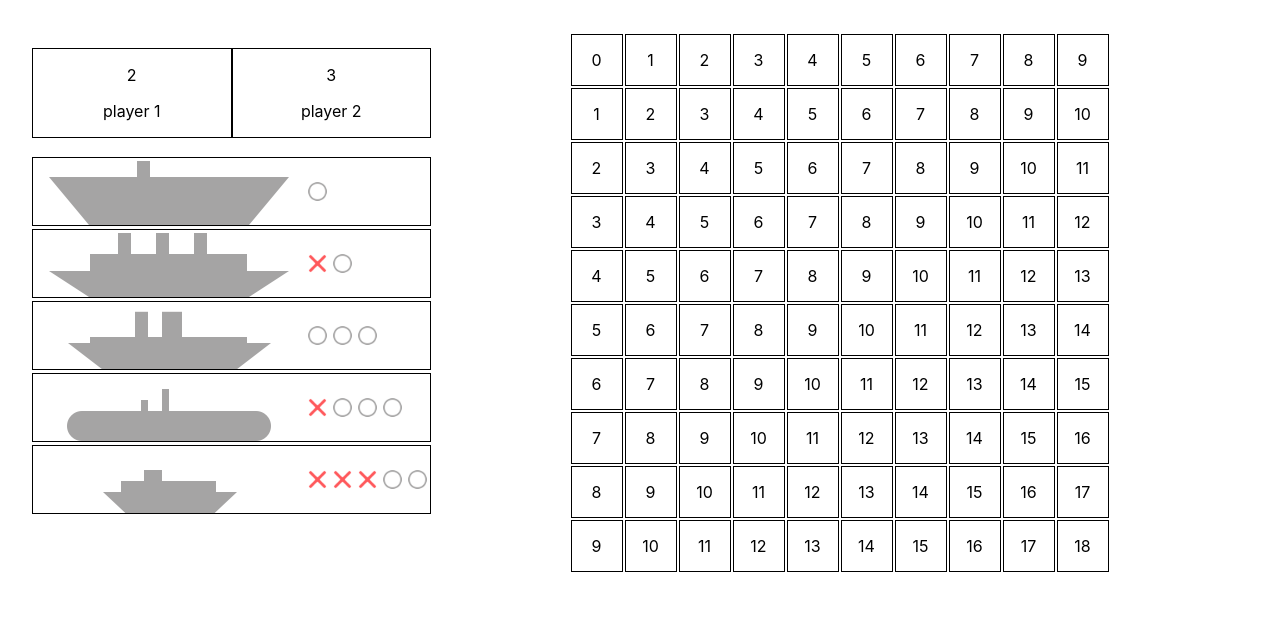
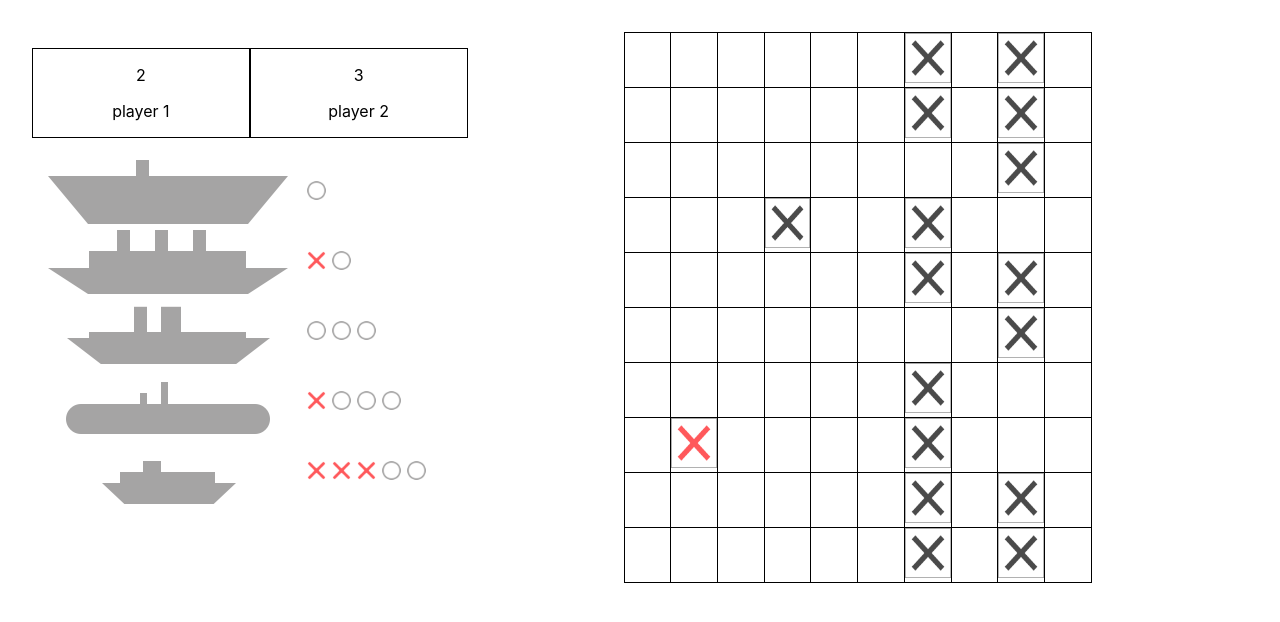
Before and after one commit to istudyatuni/sea-battle, a React (Create React App) app in the folder web/: page / in a window 1280 px wide. Shown: the top 622 px of the page. Built offline with nearby package versions, Linux system fonts and the light colour scheme.

Commit message:
Add onclick func with re-render only specified cell
Warn: func block() in Cell call 3 times in a row

```diff
--- a/web/src/components/Battlefield/Battlefield.css
+++ b/web/src/components/Battlefield/Battlefield.css
@@ -4,19 +4,32 @@
 }
 
 table {
-  table-layout: fixed;
+  /*table-layout: fixed;*/
+  border-collapse: collapse;
   width: 60%;
   margin: auto;
   height: 100%;
 }
 
-td {
+.CellRow {
+  height: 50px;
+  width: 500px;
+  margin: 0;
+}
+
+.Cell {
   width: 50px;
   height: 50px;
   padding: 0;
   border: 1px solid black;
 }
 
-td:active {
+.Cell:active {
   background-color: #B897DF;
 }
+
+.Cell > img {
+  width: 100%;
+  height: 100%;
+  margin: 0;
+}
--- a/web/src/components/Battlefield/Battlefield.tsx
+++ b/web/src/components/Battlefield/Battlefield.tsx
@@ -1,28 +1,27 @@
 import React from 'react';
-import Cell from './Cell'
+import CellRow from './CellRow'
 import './Battlefield.css'
 
 /*type BattlefieldProps = {
 }*/
 
-function TestOnClick(a: number): number {
-  return a++;
-}
-
 const Battlefield: React.FC = () => {
-  let fieldWidth = 10
-  let rows = []
-  for(let i=0; i<fieldWidth; i++) {
-    let row = []
-    for(let j=0; j<fieldWidth; j++) {
-      row.push(<td onClick={()=>TestOnClick(i+j)}>{i+j}</td>)
-    }
-    rows.push(<tr>{row}</tr>)
-  }
+  // 0 - empty, 1 - miss, 2 - hit
   return (
     <div className="Battlefield">
         <table>
-          <tbody>{rows}</tbody>
+          <tbody>
+            <CellRow i={0} j={[0,0,0,0,0,0,1,0,1,0]}/>
+            <CellRow i={1} j={[0,0,0,0,0,0,1,0,1,0]}/>
+            <CellRow i={2} j={[0,0,0,0,0,0,0,0,1,0]}/>
+            <CellRow i={3} j={[0,0,0,1,0,0,1,0,0,0]}/>
+            <CellRow i={4} j={[0,0,0,0,0,0,1,0,1,0]}/>
+            <CellRow i={5} j={[0,0,0,0,0,0,0,0,1,0]}/>
+            <CellRow i={6} j={[0,0,0,0,0,0,1,0,0,0]}/>
+            <CellRow i={7} j={[0,2,0,0,0,0,1,0,0,0]}/>
+            <CellRow i={8} j={[0,0,0,0,0,0,1,0,1,0]}/>
+            <CellRow i={9} j={[0,0,0,0,0,0,1,0,1,0]}/>
+          </tbody>
         </table>
     </div>
   );
--- a/web/src/components/Battlefield/Cell.tsx
+++ b/web/src/components/Battlefield/Cell.tsx
@@ -1,10 +1,41 @@
-import React from 'react';
+import React, { useState } from 'react';
 
-const Cell: React.FC = () => {
+
+type CellProps = {
+  state: number
+}
+
+const Cell: React.FC<CellProps> = ({ state }) => {
+
+  function block(state: number): any {
+    let path
+    if(state===1) {
+      path = "Miss"
+    }
+    else if(state===2){
+      path = "Hit"
+    }
+    else {
+      state = 0
+      path = 0
+    }
+    let image
+    if(state>0){
+      path = "assets/" + path + ".png"
+      image = <img src={path} alt="" width="100%" height="100%"/>
+    } else {
+      image = <div></div>
+    }
+    return image
+  }
+  const [image, setImg] = useState(block(state))
   return (
-    <div className="Cell">
-    </div>
+    <>
+      <td className="Cell" onClick={()=>setImg(block(state+1))}>
+        {image}
+      </td>
+    </>
   );
 };
 
-export default Cell;
+export default React.memo(Cell);
--- /dev/null
+++ b/web/src/components/Battlefield/CellRow.tsx
@@ -0,0 +1,28 @@
+import React from 'react';
+import Cell from './Cell'
+
+type CellRowProps = {
+  i: number,
+  j: number[]
+}
+
+const CellRow: React.FC<CellRowProps> = ({ i, j }) => {
+  return (
+    <>
+      <tr className="CellRow">
+        <Cell state={j[0]}/>
+        <Cell state={j[1]}/>
+        <Cell state={j[2]}/>
+        <Cell state={j[3]}/>
+        <Cell state={j[4]}/>
+        <Cell state={j[5]}/>
+        <Cell state={j[6]}/>
+        <Cell state={j[7]}/>
+        <Cell state={j[8]}/>
+        <Cell state={j[9]}/>
+      </tr>
+    </>
+  );
+};
+
+export default React.memo(CellRow);
--- a/web/src/components/Ships/Shipboard.css
+++ b/web/src/components/Ships/Shipboard.css
@@ -2,7 +2,7 @@
   margin-top: 3px;
   /*width: 30%;*/
   display: flex;
-  border: 1px solid black;
+  /*border: 1px solid black;*/
 }
 
 .Ship > img {
```
